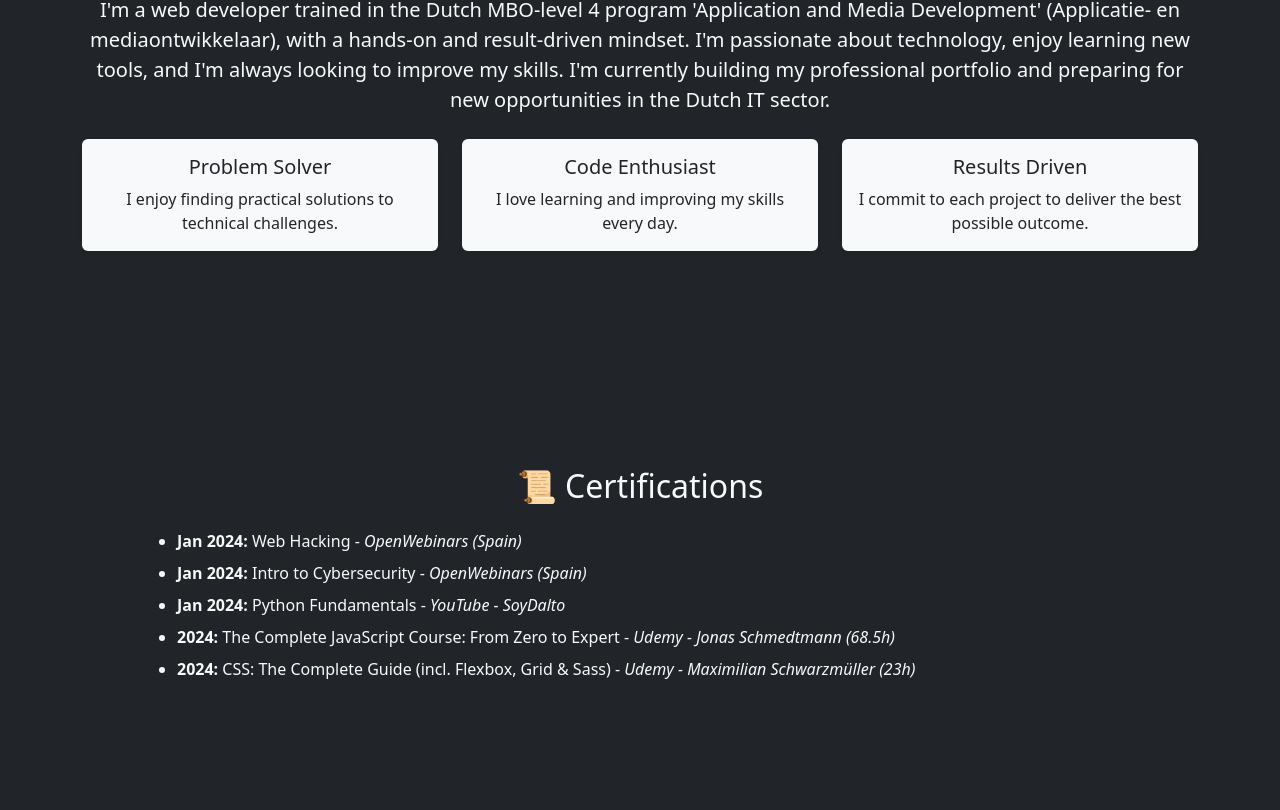
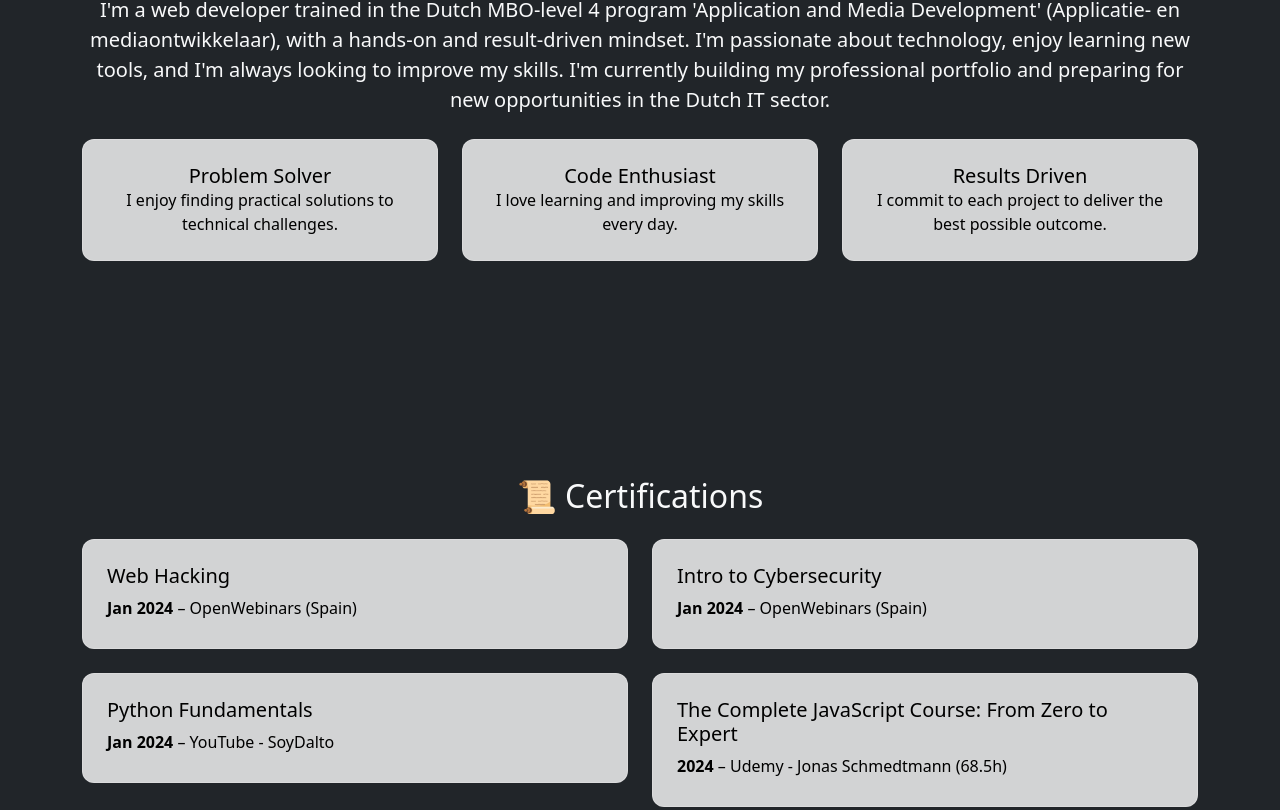
Before and after one commit to gelaaas99/porfolio, a React (Vite) app: page / in a window 1280 px wide. Shown: the part 1530-2340 px from the top of the page. Built offline with nearby package versions, Linux system fonts and the light colour scheme.

Commit message:
Sección de Certification terminada de momento, y he aplicado el tipo de tarjetas que tendré en mi página.

```diff
--- a/src/App.jsx
+++ b/src/App.jsx
@@ -45,7 +45,7 @@ function App() {
         </section>
 
         <section id="certifications" className="py-5">
-          <Certifications />
+          <Certifications darkMode={darkMode} />
         </section>
 
         <section id="skills" className="py-5">
--- a/src/index.css
+++ b/src/index.css
@@ -67,3 +67,35 @@ button:focus-visible {
 }
 
 /* MI ESTILO */
+
+/* ESTILO DE ANIMACION TARJETAS */
+/* .certification-card {
+  transition: all 0.3s ease;
+  border-radius: 10px;
+}
+
+.certification-card:hover {
+  box-shadow: 0 0 15px rgba(0, 123, 255, 0.5);
+  transform: translateY(-5px);
+} */
+
+.custom-card {
+  background-color: rgba(255, 255, 255, 0.8); /* Fondo semitransparente adaptable */
+  backdrop-filter: blur(8px);
+  border: 1px solid rgba(255, 255, 255, 0.2);
+  border-radius: 0.75rem;
+  color: black;
+  transition: all 0.3s ease;
+}
+
+body.bg-light .custom-card {
+  background-color: rgba(0, 0, 0, 0.05); /* Fondo suave en modo claro */
+  border: 1px solid rgba(0, 0, 0, 0.1);
+}
+
+.custom-card:hover {
+  box-shadow: 0 0 18px rgba(255, 255, 255, 0.4);
+  filter: brightness(1.1);
+  transform: translateY(-2px);
+  border-color: rgba(255, 255, 255, 0.5);
+}
--- a/src/sections/About.jsx
+++ b/src/sections/About.jsx
@@ -1,10 +1,62 @@
+// import { useTranslation } from 'react-i18next';
+
+// function About({ darkMode }) {
+//     const { t } = useTranslation();
+
+//     // Define clase de fondo según darkMode
+//     const cardClass = darkMode ? 'bg-light text-dark' : 'bg-dark text-light';
+
+//     return (
+//         <section id="about" className="py-5 text-center">
+//             <div className="container">
+//                 <h2 className="fw-bold mb-4">{t('about.title')}</h2>
+//                 <p className="lead">{t('about.description')}</p>
+
+//                 <div className="row mt-4">
+//                     <div className="col-md-4 pb-4">
+//                         <div className={`card border-0 shadow-sm h-100 ${cardClass}`}>
+//                             <div className="card-body">
+//                                 <i className="bi bi-lightning-charge-fill fs-2 text-primary mb-3"></i>
+//                                 <h5 className="card-title">{t('about.card1Title')}</h5>
+//                                 <p className="card-text">{t('about.card1Text')}</p>
+//                             </div>
+//                         </div>
+//                     </div>
+//                     <div className="col-md-4 pb-4">
+//                         <div className={`card border-0 shadow-sm h-100 ${cardClass}`}>
+//                             <div className="card-body">
+//                                 <i className="bi bi-journal-code fs-2 text-success mb-3"></i>
+//                                 <h5 className="card-title">{t('about.card2Title')}</h5>
+//                                 <p className="card-text">{t('about.card2Text')}</p>
+//                             </div>
+//                         </div>
+//                     </div>
+//                     <div className="col-md-4 pb-4">
+//                         <div className={`card border-0 shadow-sm h-100 ${cardClass}`}>
+//                             <div className="card-body">
+//                                 <i className="bi bi-rocket-takeoff fs-2 text-danger mb-3"></i>
+//                                 <h5 className="card-title">{t('about.card3Title')}</h5>
+//                                 <p className="card-text">{t('about.card3Text')}</p>
+//                             </div>
+//                         </div>
+//                     </div>
+//                 </div>
+//             </div>
+//         </section>
+//     );
+// }
+
+// export default About;
+
+
 import { useTranslation } from 'react-i18next';
 
 function About({ darkMode }) {
     const { t } = useTranslation();
 
-    // Define clase de fondo según darkMode
-    const cardClass = darkMode ? 'bg-light text-dark' : 'bg-dark text-light';
+    // Define clases combinadas según darkMode
+    // const cardClass = darkMode ? 'bg-light text-dark' : 'bg-dark text-light';
+    const customCardClass = `custom-card             `;  // ahi iria esto: ${cardClass}
 
     return (
         <section id="about" className="py-5 text-center">
@@ -14,7 +66,8 @@ function About({ darkMode }) {
 
                 <div className="row mt-4">
                     <div className="col-md-4 pb-4">
-                        <div className={`card border-0 shadow-sm h-100 ${cardClass}`}>
+                        {/* Antes usaba: className="border-0 shadow-sm h-100 custom-card p-4" */}
+                        <div className={`                           h-100 ${customCardClass} p-4`}>
                             <div className="card-body">
                                 <i className="bi bi-lightning-charge-fill fs-2 text-primary mb-3"></i>
                                 <h5 className="card-title">{t('about.card1Title')}</h5>
@@ -23,7 +76,8 @@ function About({ darkMode }) {
                         </div>
                     </div>
                     <div className="col-md-4 pb-4">
-                        <div className={`card border-0 shadow-sm h-100 ${cardClass}`}>
+                        {/* Antes usaba: className="border-0 shadow-sm h-100 custom-card p-4" */}
+                        <div className={`                           h-100 ${customCardClass} p-4`}>
                             <div className="card-body">
                                 <i className="bi bi-journal-code fs-2 text-success mb-3"></i>
                                 <h5 className="card-title">{t('about.card2Title')}</h5>
@@ -32,7 +86,8 @@ function About({ darkMode }) {
                         </div>
                     </div>
                     <div className="col-md-4 pb-4">
-                        <div className={`card border-0 shadow-sm h-100 ${cardClass}`}>
+                        {/* Antes usaba: className="border-0 shadow-sm h-100 custom-card p-4" */}
+                        <div className={`                           h-100 ${customCardClass} p-4`}>
                             <div className="card-body">
                                 <i className="bi bi-rocket-takeoff fs-2 text-danger mb-3"></i>
                                 <h5 className="card-title">{t('about.card3Title')}</h5>
--- a/src/sections/Certifications.jsx
+++ b/src/sections/Certifications.jsx
@@ -2,7 +2,6 @@ import { useTranslation } from 'react-i18next';
 
 function Certifications() {
     const { t } = useTranslation();
-
     const certifications = t('certifications.items', { returnObjects: true });
 
     return (
@@ -10,19 +9,26 @@ function Certifications() {
             <div className="container">
                 <h2 className="text-center mb-4">{t('certifications.title')}</h2>
                 <div className="row justify-content-center">
-                    <div className="col-md-10">
-                        <ul className="ps-0">
-                            {certifications.map((cert, index) => (
-                                <li key={index} className="mb-2">
-                                    <strong>{cert.date}:</strong> {cert.name} - <em>{cert.provider}</em>
-                                </li>
-                            ))}
-                        </ul>
-                    </div>
+                    {certifications.map((cert, index) => (
+                        <div key={index} className="col-12 col-md-6 mb-4">
+                            <div className="custom-card p-4">
+                                <div className="card-body">
+                                    <h5 className="card-title mb-2">{cert.name}</h5>
+                                    <p className="card-text mb-1">
+                                        <strong>{cert.date}</strong> – {cert.provider}
+                                    </p>
+                                    {cert.hours && (
+                                        <p className="card-text">
+                                            Duration: {cert.hours}
+                                        </p>
+                                    )}
+                                </div>
+                            </div>
+                        </div>
+                    ))}
                 </div>
             </div>
         </section>
-
     );
 }
 
```
